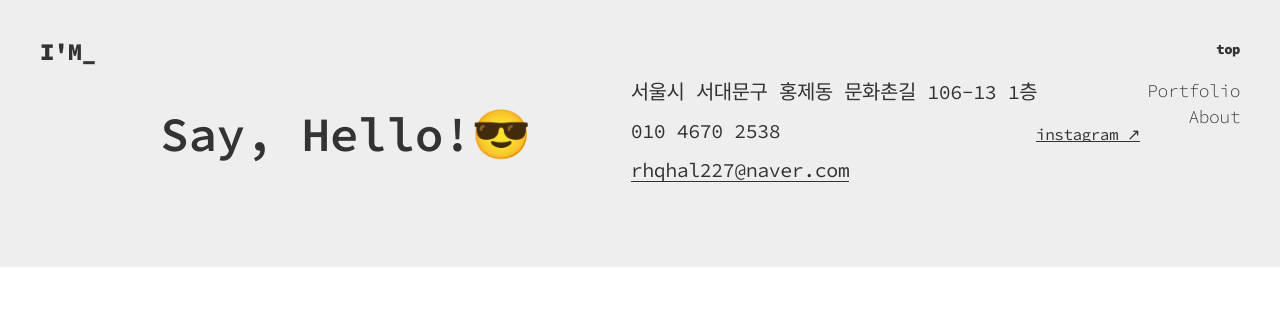
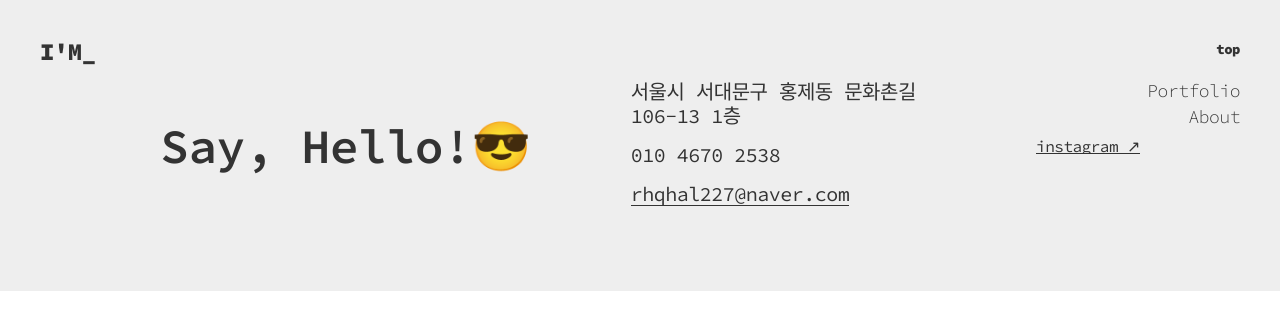
Before and after one commit to rhqhal227/react, a React (Create React App) app: page / in a window 1280 px wide. Shown: the top 330 px of the page. Built offline with nearby package versions, Linux system fonts and the light colour scheme.

Commit message:
git react

```diff
--- a/src/myApp/css/style.css
+++ b/src/myApp/css/style.css
@@ -77,6 +77,7 @@ section.portfolio .portfolio_list .list_more a.btn_link{vertical-align:bottom;ma
 footer{background-color:#eee;padding:80px 20px}
 footer .wrapper{display:flex;align-items:center}
 footer h2{font-size:48px;line-height:56px;margin-right:100px;font-weight:600}
+footer ul{width:32%}
 footer ul li{margin-top:15px;font-size:20px;line-height:24px}
 footer ul li:first-child{margin-top:0}
 footer a.sns{position:absolute;right:0}
@@ -135,7 +136,7 @@ footer a.sns{position:absolute;right:0}
     section.portfolio .portfolio_list ul li:hover .img{display:none}
     footer{padding:40px 0;text-align:center}
     footer h2{width:100%;margin-bottom:30px;font-size:40px}
-    footer ul{margin-bottom:50px}
+    footer ul{width:100%;margin-bottom:50px}
     footer ul li{font-size:14px;line-height:18px;margin-top:5px}
     footer ul li:first-child{margin-top:0}
     footer a.sns{position:relative;font-size:12px}
```
